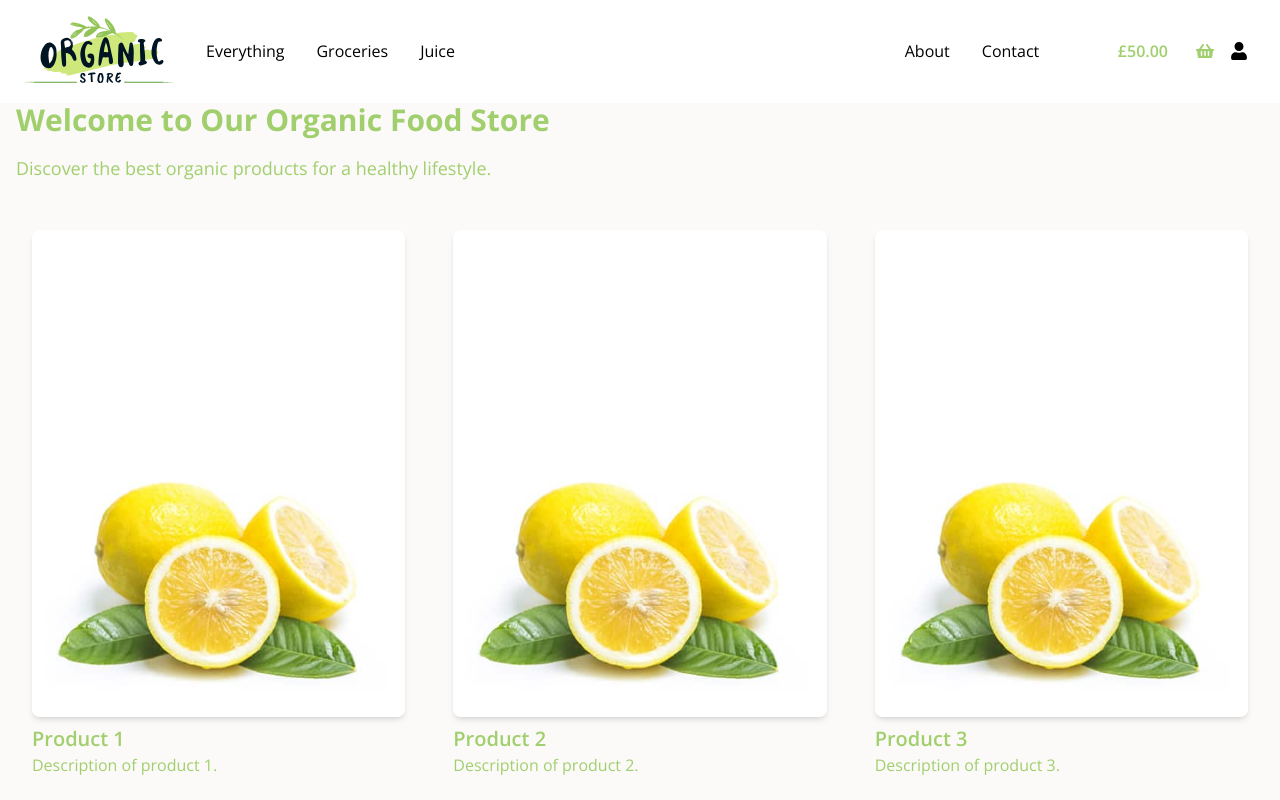
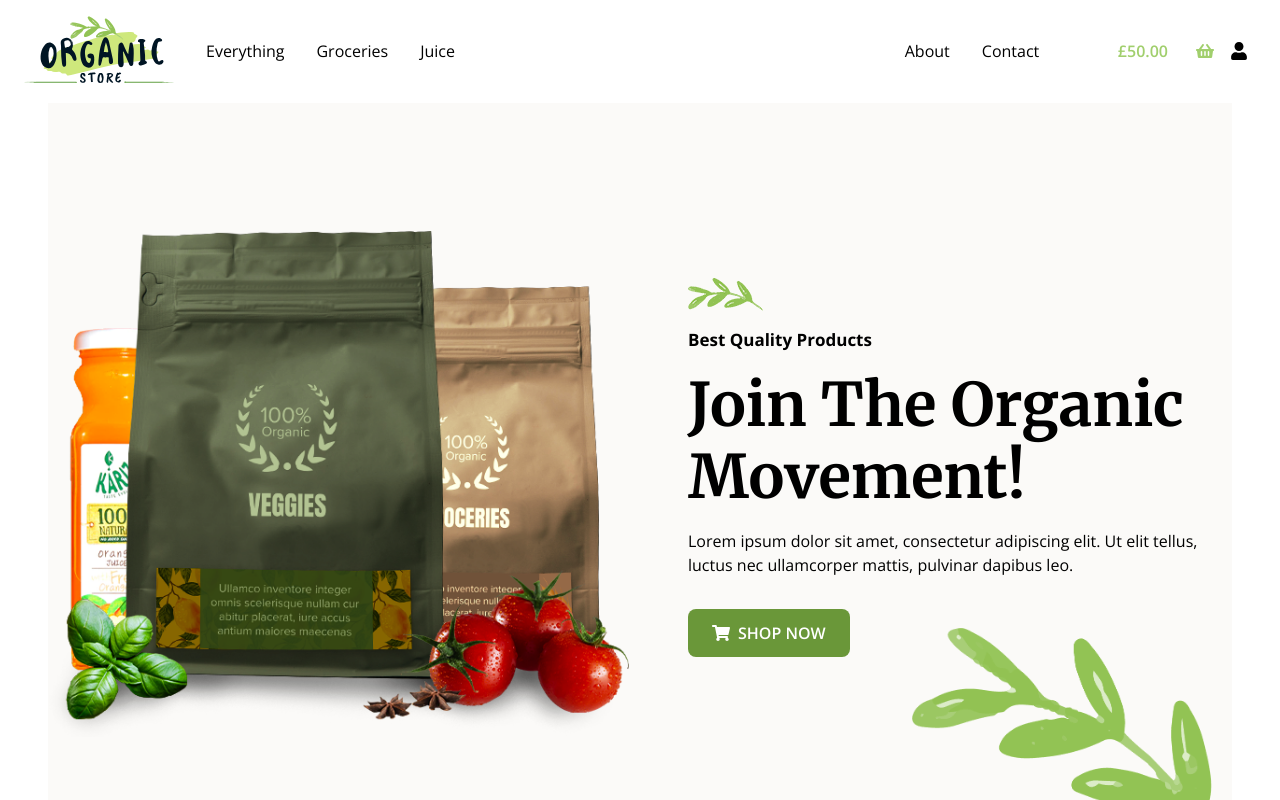
Before and after one commit to samdahboss/OrganicFoodSite, a React (Vite) app: page / in a window 1280 px wide. Shown: the top 800 px of the page. Built offline with nearby package versions, Linux system fonts and the light colour scheme.

Commit message:
hero completed

```diff
--- a/src/App.jsx
+++ b/src/App.jsx
@@ -7,7 +7,7 @@ function App() {
   return (
     <div className="relative">
     <Navbar />
-    <main className="pt-[86px] flex flex-col w-full bg-[#FBFAF8]">
+    <main className="pt-[86px] flex flex-col w-full">
       <Outlet/>
     </main>
       <Footer/>
--- a/src/pages/Home.jsx
+++ b/src/pages/Home.jsx
@@ -1,41 +1,31 @@
+import { FaShoppingCart } from "react-icons/fa";
 export default function Home() {
-  const products = [
-    {
-      id: 1,
-      imgSrc: "/product11-free-img.jpg",
-      altText: "Product 1",
-      title: "Product 1",
-      description: "Description of product 1."
-    },
-    {
-      id: 2,
-      imgSrc: "/product11-free-img.jpg",
-      altText: "Product 2",
-      title: "Product 2",
-      description: "Description of product 2."
-    },
-    {
-      id: 3,
-      imgSrc: "/product11-free-img.jpg",
-      altText: "Product 3",
-      title: "Product 3",
-      description: "Description of product 3."
-    }
-  ];
-
   return (
-    <div className="container mx-auto p-4">
-      <h1 className="text-3xl font-bold text-greenColor mb-4">Welcome to Our Organic Food Store</h1>
-      <p className="text-lg text-greenColor mb-8">Discover the best organic products for a healthy lifestyle.</p>
-      <div className="grid grid-cols-3 gap-4">
-        {products.map(product => (
-          <div key={product.id} className="p-4">
-            <img src={product.imgSrc} alt={product.altText} className="w-full h-auto rounded-lg shadow-md" />
-            <h2 className="text-xl font-semibold text-greenColor mt-2">{product.title}</h2>
-            <p className="text-greenColor">{product.description}</p>
+    <div className="container mx-auto px-12">
+      <section className="flex hero py-36 relative  bg-[#FBFAF8]">
+        <img src="/leaves-free-img.png" alt="leaves" className="absolute bottom-0 right-0 z-10  w-80" />
+        <div className="hero w-1/2 z-20">
+          <img src="/organic-products-hero.png" alt="hero" />
+        </div>
+        <div className="w-1/2 flex flex-col gap-4 pl-12 py-12 z-20">
+          <div>
+            <img src="/logo-leaf-new.png" alt="logo" />
           </div>
-        ))}
-      </div>
+          <h5 className="text-[17px] font-bold">Best Quality Products</h5>
+          <h1 className="text-6xl leading-[72px] font-merriweather font-bold">
+            Join The Organic Movement!
+          </h1>
+          <p>
+            Lorem ipsum dolor sit amet, consectetur adipiscing elit. Ut elit
+            tellus, luctus nec ullamcorper mattis, pulvinar dapibus leo.
+          </p>
+          <div className="py-4">
+            <button className="bg-darkGreenColor hover:bg-greenColor text-white flex gap-2 items-center py-3 px-6 rounded-lg font-semibold">
+              <FaShoppingCart size={18}/> SHOP NOW
+            </button>
+          </div>
+        </div>
+      </section>
     </div>
   );
 }
--- a/tailwind.config.js
+++ b/tailwind.config.js
@@ -7,6 +7,7 @@ export default {
     extend: {
       colors: {
         greenColor: "#A1CF6D",
+        darkGreenColor: "#6A9739",
       },
       fontFamily: {
         merriweather: ['Merriweather', 'serif'],
```
Also changed, not shown: public/leaves-free-img.png (added).
